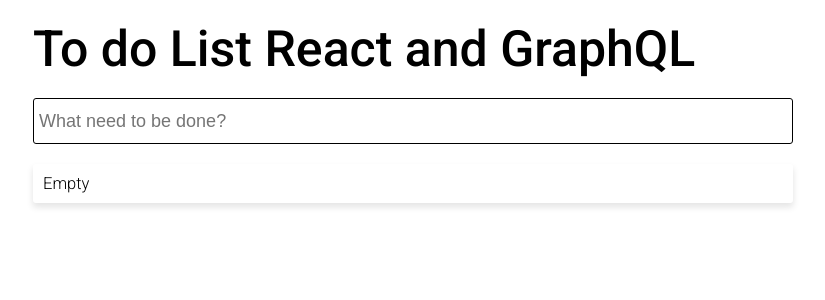
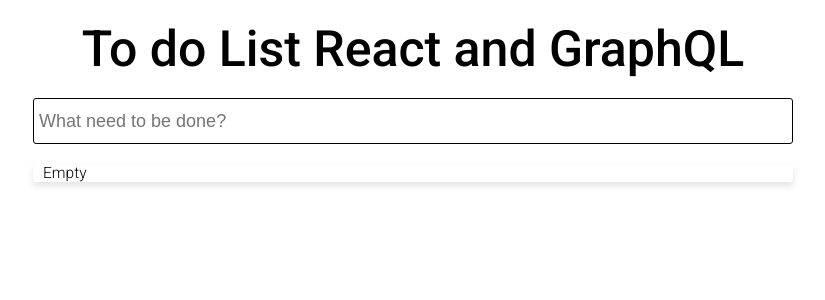
Before and after one commit to jeftarmascarenhas/react-graphql-todo, a React (Create React App) app: page / in a window 1280 px wide. Shown: the top 300 px of the page, without its empty margins (227-1052 px from the left). Built offline with nearby package versions, Linux system fonts and the light colour scheme.

Commit message:
Organize components

```diff
--- /dev/null
+++ b/src/components/TodoItem/index.tsx
@@ -0,0 +1,19 @@
+import React from "react";
+
+import { Todo } from "graphql/models/Todo";
+
+interface TodoItemProps {
+  todo: Todo;
+}
+
+const TodoItem: React.FC<TodoItemProps> = ({ todo }) => {
+  return (
+    <div className="todo-item">
+      <input type="checkbox" checked={todo.completed} />
+      <span>{todo.text}</span>
+      <button>X</button>
+    </div>
+  );
+};
+
+export default TodoItem;
--- a/src/pages/App/App.tsx
+++ b/src/pages/App/App.tsx
@@ -1,45 +1,15 @@
 import React from "react";
-import { useQuery } from "@apollo/client";
 
 import "./app.css";
 
-import { Todos, Todo } from "../../graphql/models/Todo";
-import { GET_ALL_TODOS } from "../../graphql/operations/queries/getAllTodos";
-
 import Header from "./Header";
+import MainSection from "./MainSection";
 
 function App() {
-  const todosResult = useQuery(GET_ALL_TODOS);
-
-  const todos: Todos = todosResult.data.todos;
-  const loading: boolean = todosResult.data.loading;
-
-  if (loading) return <div>Loading</div>;
   return (
     <div className="app">
       <Header />
-      <div className="todos">
-        {todos.length ? (
-          todos.map((todo: Todo) => (
-            <div key={todo.id}>
-              <span>
-                <strong>ID: </strong>
-                {todo.id}
-              </span>
-              <span>
-                <strong>Text: </strong>
-                {todo.text}
-              </span>
-              <span>
-                <strong>Completed: </strong>
-                {todo.completed ? "Done" : "No"}
-              </span>
-            </div>
-          ))
-        ) : (
-          <div className="todo-item-empty">Empty</div>
-        )}
-      </div>
+      <MainSection />
     </div>
   );
 }
--- /dev/null
+++ b/src/pages/App/MainSection.tsx
@@ -0,0 +1,25 @@
+import React from "react";
+import { useQuery } from "@apollo/client";
+
+import { Todos, Todo } from "graphql/models/Todo";
+import { GET_ALL_TODOS } from "graphql/operations/queries/getAllTodos";
+import TodoItem from "components/TodoItem";
+
+const MainSection: React.FC = () => {
+  const todosResult = useQuery(GET_ALL_TODOS);
+
+  const todos: Todos = todosResult.data.todos;
+  const loading: boolean = todosResult.data.loading;
+  if (loading) return <div>Loading</div>;
+  return (
+    <div className="todos">
+      {todos.length ? (
+        todos.map((todo: Todo) => <TodoItem key={todo.id} todo={todo} />)
+      ) : (
+        <div className="todo-item-empty">Empty</div>
+      )}
+    </div>
+  );
+};
+
+export default MainSection;
--- a/src/pages/App/app.css
+++ b/src/pages/App/app.css
@@ -2,6 +2,7 @@
   font-size: 5rem;
   font-weight: 500;
   margin-bottom: 2rem;
+  text-align: center;
 }
 
 h2 {
@@ -9,7 +10,7 @@
   font-weight: 300;
 }
 
-input {
+input:not([type="checkbox"]) {
   border-radius: 3px;
   min-height: 46px;
   padding: 0.5rem;
@@ -39,16 +40,18 @@
 .todo-item-empty {
   padding: 1rem;
   display: flex;
-  justify-content: space-between;
+  /* justify-content: space-between; */
   align-items: center;
   border-radius: 3px;
   box-shadow: 0px 0.4rem 0.6rem 0.05rem rgba(0, 0, 0, 0.1);
 }
 
+.todo-item span,
 .todo-item-empty {
-  text-align: center;
-  font-size: 1.65rem;
+  font-size: 1.55rem;
   font-weight: 300;
+  flex: 1;
+  padding: 0 1rem;
 }
 
 .todo-item .actions {
```
Also changed, not shown: src/components/TodoList/index.tsx (added, +7 -0 lines), tsconfig.json (+3 -8 lines).
